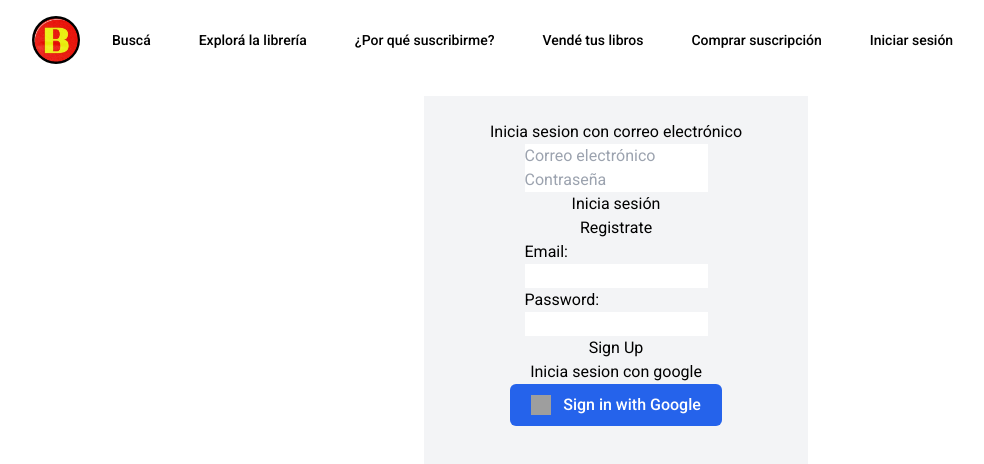
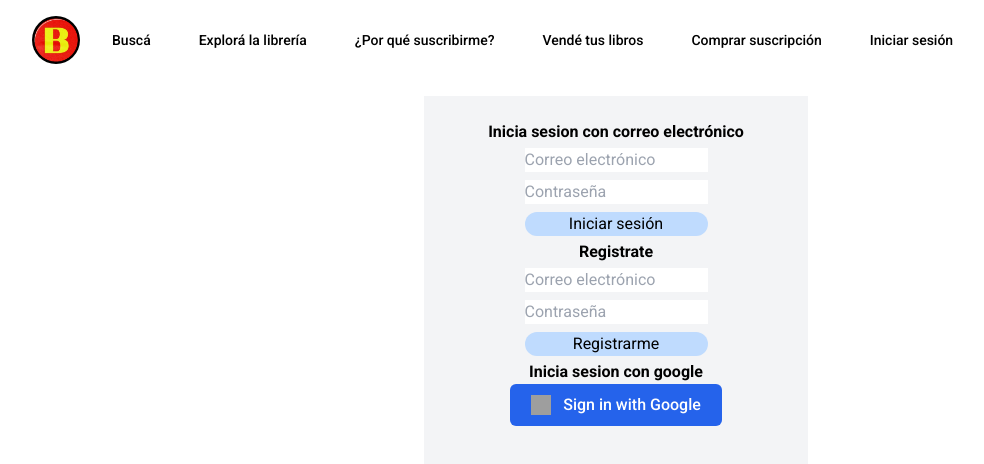
Before and after one commit to bookbuster-ar/web-app-front, a React (Vite) app: page /login in a window 1280 px wide. Shown: the top 464 px of the page, without its empty margins (24-1008 px from the left). Built offline with nearby package versions, Linux system fonts and the light colour scheme; grey boxes are pictures that could not be loaded.

Commit message:
Agregué estilos básicos al Login

```diff
--- a/src/components/Authentication/AuthEmail.jsx
+++ b/src/components/Authentication/AuthEmail.jsx
@@ -32,6 +32,7 @@ const SignInWithEmail = () => {
         onChange={(e) => setEmail(e.target.value)}
         placeholder='Correo electrónico'
         required
+        className='m-1'
       />
       <input
         type='password'
@@ -39,8 +40,11 @@ const SignInWithEmail = () => {
         onChange={(e) => setPassword(e.target.value)}
         placeholder='Contraseña'
         required
+        className='m-1'
       />
-      <button type='submit'>Inicia sesión</button>
+      <button type='submit' className='bg-blue-200 rounded-2xl m-1'>
+        Iniciar sesión
+      </button>
     </form>
   );
 };
--- a/src/components/Authentication/AuthSignUp.jsx
+++ b/src/components/Authentication/AuthSignUp.jsx
@@ -34,21 +34,25 @@ const SignupForm = () => {
 
   return (
     <form id='signup-form' onSubmit={handleSubmit} className='flex flex-col'>
-      <label htmlFor='signup-email'>Email: </label>
       <input
         type='email'
+        placeholder='Correo electrónico'
         id='signup-email'
         value={email}
         onChange={handleChangeEmail}
+        className='m-1'
       />
-      <label htmlFor='signup-password'>Password: </label>
       <input
         type='password'
+        placeholder='Contraseña'
         id='signup-password'
         value={password}
         onChange={handleChangePassword}
+        className='m-1'
       />
-      <button type='submit'>Sign Up</button>
+      <button type='submit' className='bg-blue-200 rounded-2xl m-1'>
+        Registrarme
+      </button>
     </form>
   );
 };
--- a/src/components/LogInAndSignIn.jsx
+++ b/src/components/LogInAndSignIn.jsx
@@ -6,11 +6,11 @@ const LogInAndSignIn = () => {
   return (
     <div className='flex flex-col justify-content items-center m-3'>
       <div className='flex flex-col justify-content items-center w-96 h-96 bg-gray-100 p-6 m-1'>
-        <p>Inicia sesion con correo electrónico</p>
+        <p className='font-bold'>Inicia sesion con correo electrónico</p>
         <SignInWithEmail />
-        <p>Registrate</p>
+        <p className='font-bold'>Registrate</p>
         <SignupForm />
-        <p>Inicia sesion con google</p>
+        <p className='font-bold'>Inicia sesion con google</p>
         <SignInWithGoogle />
       </div>
     </div>
```
